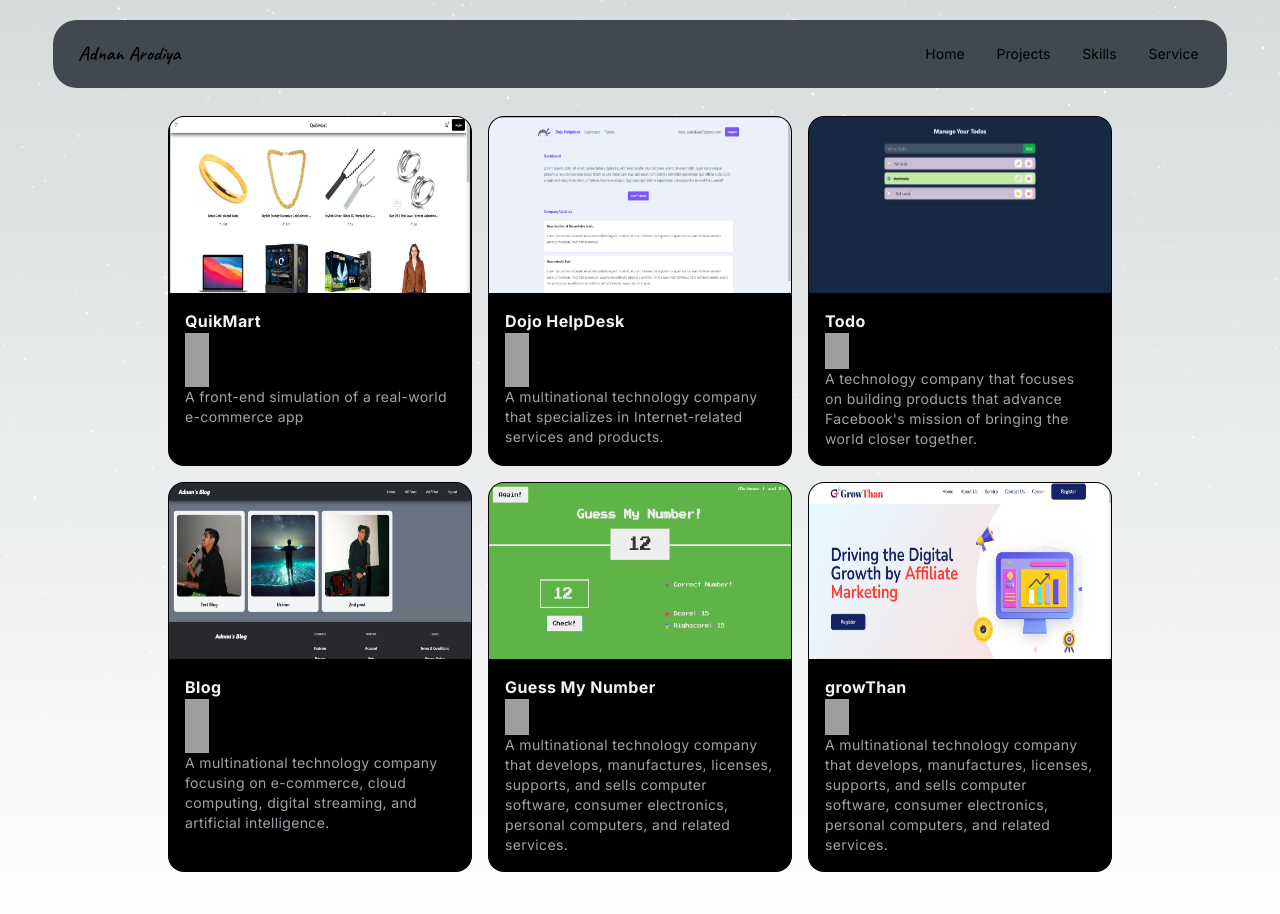
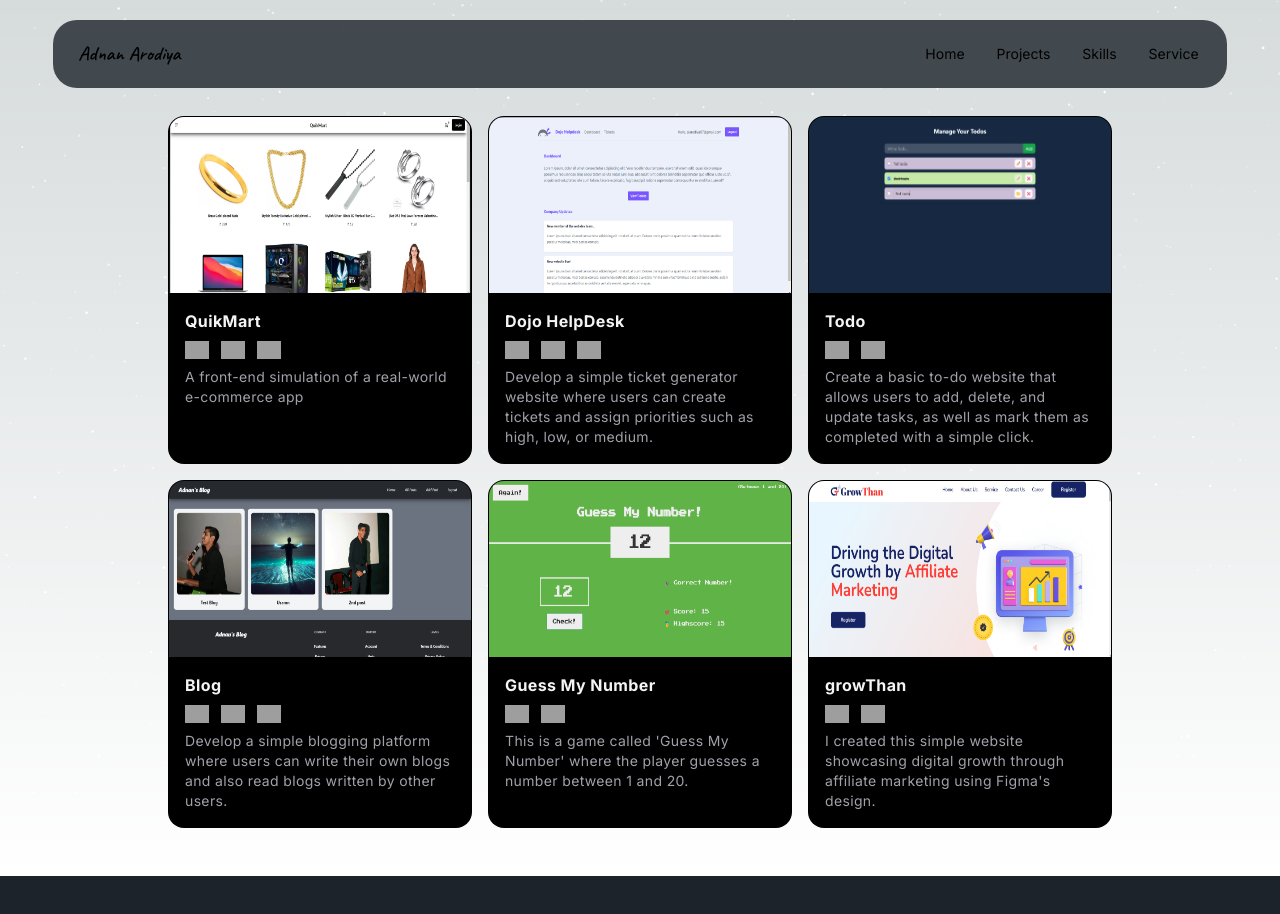
Before and after one commit to Adnanarodiya/Portfolio, a Next.js app: page /project in a window 1280 px wide. Shown: the top 914 px of the page. After the commit the page ends 876 px from the top, so only its background shows below. Built offline with nearby package versions, Linux system fonts and the light colour scheme; grey boxes are pictures that could not be loaded.

Commit message:
Refactor cardHoverEffect and update project descriptions

```diff
--- a/src/app/components/aceternity/cardHoverEffect.tsx
+++ b/src/app/components/aceternity/cardHoverEffect.tsx
@@ -56,9 +56,11 @@
             <CardImage src={item.image} />
             <div className="p-4">
               <CardTitle>{item.title}</CardTitle>
-              {item.use.map((i) => (
-                <CardTag key={i} src={i} />
-              ))}
+              <div className="flex gap-3 my-2">
+                {item.use.map((i) => (
+                  <CardTag key={i} src={i} />
+                ))}
+              </div>
               <CardDescription>{item.description}</CardDescription>
             </div>
           </Card>
@@ -144,13 +146,7 @@
     </p>
   );
 };
-export const CardTag = ({
-  className,
-  src,
-}: {
-  className?: string;
-  src: string;
-}) => {
+export const CardTag = ({ src }: { className?: string; src: string }) => {
   // eslint-disable-next-line @next/next/no-img-element
   return <img className=" w-6" src={src} alt="" />;
 };
--- a/src/app/project/page.tsx
+++ b/src/app/project/page.tsx
@@ -16,8 +16,8 @@
     image: "/dojoHelpDesk.png",
     title: "Dojo HelpDesk",
     description:
-      "A multinational technology company that specializes in Internet-related services and products.",
-    link: "https://google.com",
+      "Develop a simple ticket generator website where users can create tickets and assign priorities such as high, low, or medium.",
+    link: "https://dojo-helpdesk-nine.vercel.app/",
     use: [
       "https://cdn.jsdelivr.net/gh/devicons/devicon@latest/icons/react/react-original.svg",
       "https://cdn.jsdelivr.net/gh/devicons/devicon@latest/icons/tailwindcss/tailwindcss-original.svg",
@@ -28,8 +28,8 @@
     image: "/todoApp.png",
     title: "Todo",
     description:
-      "A technology company that focuses on building products that advance Facebook's mission of bringing the world closer together.",
-    link: "https://meta.com",
+      "Create a basic to-do website that allows users to add, delete, and update tasks, as well as mark them as completed with a simple click.",
+    link: "https://todo.adnans.me/",
     use: [
       "https://cdn.jsdelivr.net/gh/devicons/devicon@latest/icons/react/react-original.svg",
       "https://cdn.jsdelivr.net/gh/devicons/devicon@latest/icons/tailwindcss/tailwindcss-original.svg",
@@ -39,8 +39,8 @@
     image: "/blogApp.png",
     title: "Blog",
     description:
-      "A multinational technology company focusing on e-commerce, cloud computing, digital streaming, and artificial intelligence.",
-    link: "https://amazon.com",
+      "Develop a simple blogging platform where users can write their own blogs and also read blogs written by other users.",
+    link: "https://blog.adnans.me/",
     use: [
       "https://cdn.jsdelivr.net/gh/devicons/devicon@latest/icons/react/react-original.svg",
       "https://cdn.jsdelivr.net/gh/devicons/devicon@latest/icons/tailwindcss/tailwindcss-original.svg",
@@ -51,8 +51,8 @@
     image: "/guessMyNumber.png",
     title: "Guess My Number",
     description:
-      "A multinational technology company that develops, manufactures, licenses, supports, and sells computer software, consumer electronics, personal computers, and related services.",
-    link: "https://microsoft.com",
+      "This is a game called 'Guess My Number' where the player guesses a number between 1 and 20. ",
+    link: "https://guess-my-number-game-beryl.vercel.app/",
     use: [
       "https://cdn.jsdelivr.net/gh/devicons/devicon@latest/icons/html5/html5-original.svg",
       "https://cdn.jsdelivr.net/gh/devicons/devicon@latest/icons/tailwindcss/tailwindcss-original.svg",
@@ -62,8 +62,8 @@
     image: "/growThan.png",
     title: "growThan",
     description:
-      "A multinational technology company that develops, manufactures, licenses, supports, and sells computer software, consumer electronics, personal computers, and related services.",
-    link: "https://microsoft.com",
+      "I created this simple website showcasing digital growth through affiliate marketing using Figma's design.",
+    link: "https://grow-than.vercel.app/",
     use: [
       "https://cdn.jsdelivr.net/gh/devicons/devicon@latest/icons/html5/html5-original.svg",
       "https://cdn.jsdelivr.net/gh/devicons/devicon@latest/icons/tailwindcss/tailwindcss-original.svg",
```
